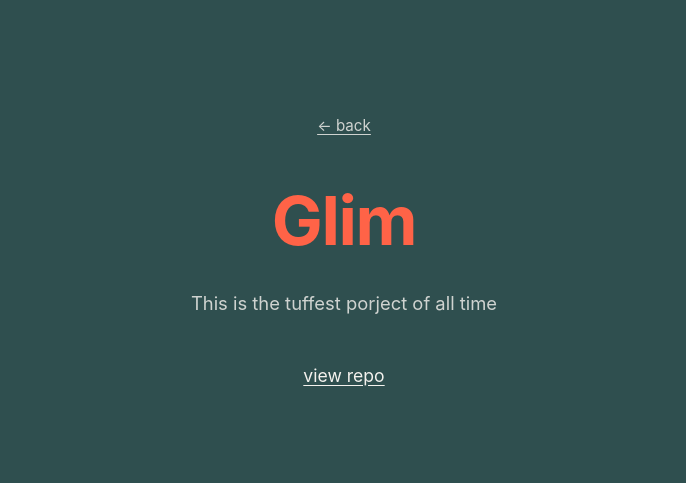
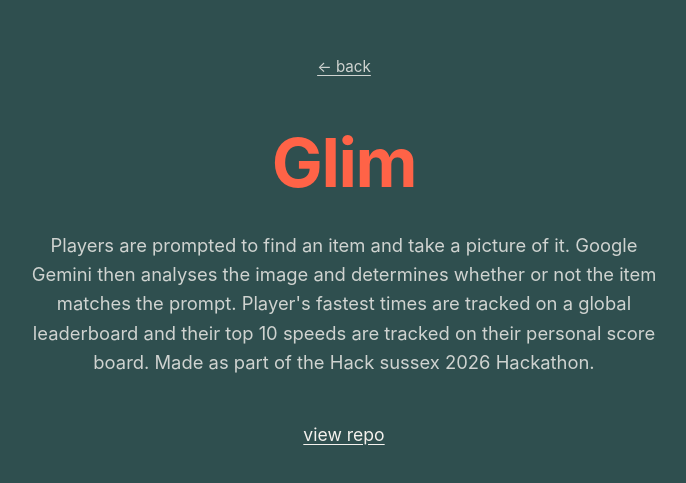
Before and after one commit to wdudafa/wdudafa, a React (Create React App) app: page /projects/glim in a window 1280 px wide. Shown: the part 149-632 px from the top of the page, without its empty margins (296-982 px from the left). Built offline with nearby package versions, Linux system fonts and the light colour scheme; a web font is replaced by a local one.

Commit message:
Added descriptions

```diff
--- a/src/data/projects.ts
+++ b/src/data/projects.ts
@@ -9,37 +9,41 @@ export const projects: Project[] = [
   {
     url: "glim",
     name: "Glim",
-    description: "This is the tuffest porject of all time",
+    description:
+      "Players are prompted to find an item and take a picture of it. Google Gemini then analyses the image and determines whether or not the item matches the prompt. Player's fastest times are tracked on a global leaderboard and their top 10 speeds are tracked on their personal score board. Made as part of the Hack sussex 2026 Hackathon.",
     externalUrl: "https://github.com/wdudafa/glim",
   },
   {
     url: "spamemailclassifier",
     name: "Spam Email Classifier",
-    description: "This is the tuffest porject of all time",
+    description: "Built a Naive Bayes classifier (95.86% accuracy on unseen data) using frequency distributions and add-one smoothing.",
     // externalUrl: "https://github.com/wdudafa/applied-machine-learning",
   },
   {
     url: "propertytycoon",
     name: "Property Tycoon",
-    description: "This is the tuffest porject of all time",
+    description: "Worked in a small dev team to replicate the popular game: Monopoly.",
     // externalUrl: "https://github.com/MsMendham/Software-Eng-Monoply",
   },
   {
     url: "goofscript",
     name: "Goof-Script",
-    description: "This is the tuffest porject of all time",
+    description:
+      "GoofScript allows developers to write code in a playful, borderline silly syntax; it's all about making coding more goofy. To accompany GoofScript, we've also developed a bespoke Integrated Development Environment (IDE), aptly named MemeIDE. It's designed to run GoofScript code seamlessly and nurture an enjoyable coding experience. Made as part of the Hack Sussex 2024 Hackathon.",
     externalUrl: "https://github.com/wdudafa/goof-script-IDE",
   },
   {
     url: "ricksranch",
     name: "Rick's Ranch",
-    description: "This is the tuffest porject of all time",
+    description:
+      "A Wild West Theme Top-Down Shooter, that re-binds the movement keys if you use them to much. The Aim is to beat all the levels of the game without Dying or losing access to all your Keys. Made as part of the Hack Sussex 2023 Game Jam.",
     externalUrl: "https://github.com/wdudafa/hack-sussex-game-jame-2023",
   },
   {
     url: "gojim",
     name: "Gojim",
-    description: "This is the tuffest porject of all time",
+    description:
+      "Gojim is a comprehensive fitness app designed to help you track your workouts and calories, allowing you to stay motivated and achieve your fitness goals. With Gojim, you can easily monitor your progress, record your exercises, and keep an eye on your calorie intake.",
     externalUrl: "https://github.com/wdudafa/gojim",
   },
 ];
```
